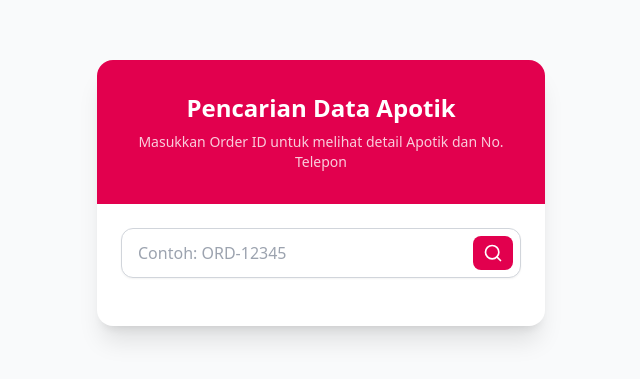
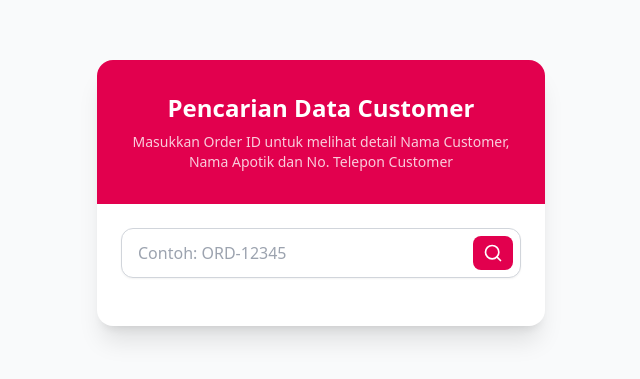
Before and after one commit to khamalputra/apotek-data-search, a plain HTML site: page index.html in a window 1280 px wide. Shown: the part 207-586 px from the top of the page, without its empty margins (319-959 px from the left). Drawn offline with nearby package versions, Linux system fonts and the light colour scheme.

Commit message:
Update index.html
adjust judul dan subjudul

```diff
--- a/index.html
+++ b/index.html
@@ -3,7 +3,7 @@
 <head>
     <meta charset="UTF-8" />
     <meta name="viewport" content="width=device-width, initial-scale=1.0" />
-    <title>Pencarian Data Apotik</title>
+    <title>Pencarian Data Customer</title>
 
     <!-- Menggunakan Tailwind CSS via CDN untuk styling -->
     <script src="https://cdn.tailwindcss.com"></script>
@@ -45,8 +45,8 @@
 
         <!-- Bagian Header dengan warna #E2004E -->
         <div class="bg-brand px-6 py-8 text-white text-center">
-            <h1 class="text-2xl font-bold mb-2">Pencarian Data Apotik</h1>
-            <p class="text-white/80 text-sm">Masukkan Order ID untuk melihat detail Apotik dan No. Telepon</p>
+            <h1 class="text-2xl font-bold mb-2">Pencarian Data Customer</h1>
+            <p class="text-white/80 text-sm">Masukkan Order ID untuk melihat detail Nama Customer, Nama Apotik dan No. Telepon Customer</p>
         </div>
 
         <div class="p-6">
```
